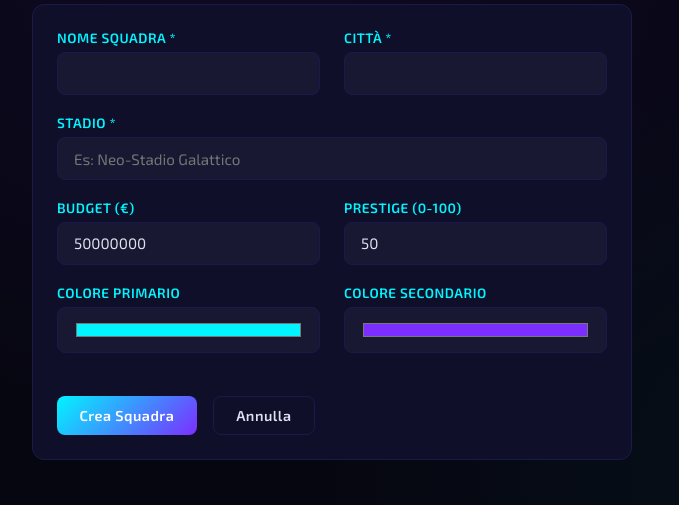
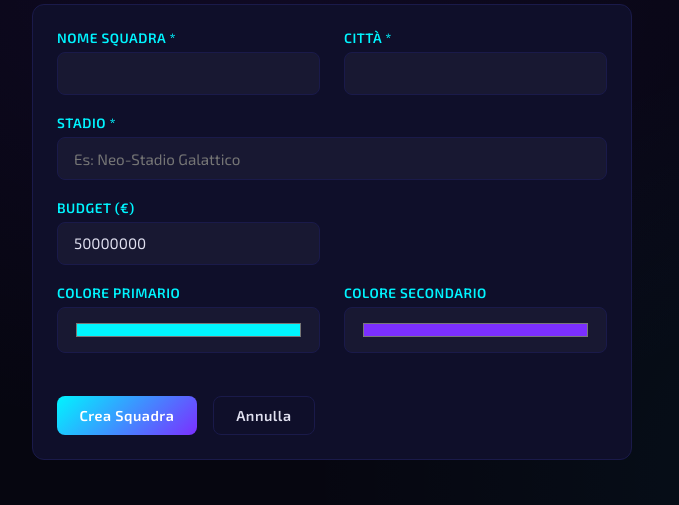
Before and after one commit to PyWis/FutureSoccer, a Flask app: page /admin/teams/new in a window 1280 px wide. Shown: the part 181-686 px from the top of the page, without its empty margins (0-679 px from the left). Run offline with Flask 3, Linux system fonts and the light colour scheme; a user stored in the database is signed in.

Commit message:
fix: rimuovi riferimenti a Team.prestige rimosso dal modello
- main.py: ordina top_teams per top7_avg_skill invece di prestige
- index.html: mostra media skill al posto di prestige
- team_form.html: rimosso campo prestige non più esistente

https://claude.ai/code/session_01EFxTpqTrDJRRVqxcUYY12Z

```diff
--- a/app/routes/main.py
+++ b/app/routes/main.py
@@ -7,7 +7,8 @@ main_bp = Blueprint('main', __name__)
 
 @main_bp.route('/')
 def index():
-    top_teams = Team.query.order_by(Team.prestige.desc()).limit(5).all()
+    all_teams = Team.query.all()
+    top_teams = sorted(all_teams, key=lambda t: t.top7_avg_skill, reverse=True)[:5]
     total_players = Player.query.count()
     total_teams = Team.query.count()
     return render_template('index.html',
--- a/app/templates/admin/team_form.html
+++ b/app/templates/admin/team_form.html
@@ -27,10 +27,6 @@
           <label>BUDGET (€)</label>
           <input type="number" name="budget" class="form-control" value="{{ team.budget if team else 50000000 }}" min="0" step="1000000">
         </div>
-        <div class="form-group">
-          <label>PRESTIGE (0-100)</label>
-          <input type="number" name="prestige" class="form-control" value="{{ team.prestige if team else 50 }}" min="0" max="100">
-        </div>
       </div>
       <div class="grid-2">
         <div class="form-group">
--- a/app/templates/index.html
+++ b/app/templates/index.html
@@ -154,7 +154,7 @@
       <div class="team-name">{{ team.name }}</div>
       <div class="team-city">{{ team.city }} · {{ team.stadium }}</div>
     </div>
-    <div class="team-pts">{{ team.prestige }} <span style="font-size:0.7rem;color:var(--muted)">PRESTIGE</span></div>
+    <div class="team-pts">{{ "%.2f"|format(team.top7_avg_skill) }} <span style="font-size:0.7rem;color:var(--muted)">MEDIA</span></div>
   </div>
   {% endfor %}
 </div>
```
